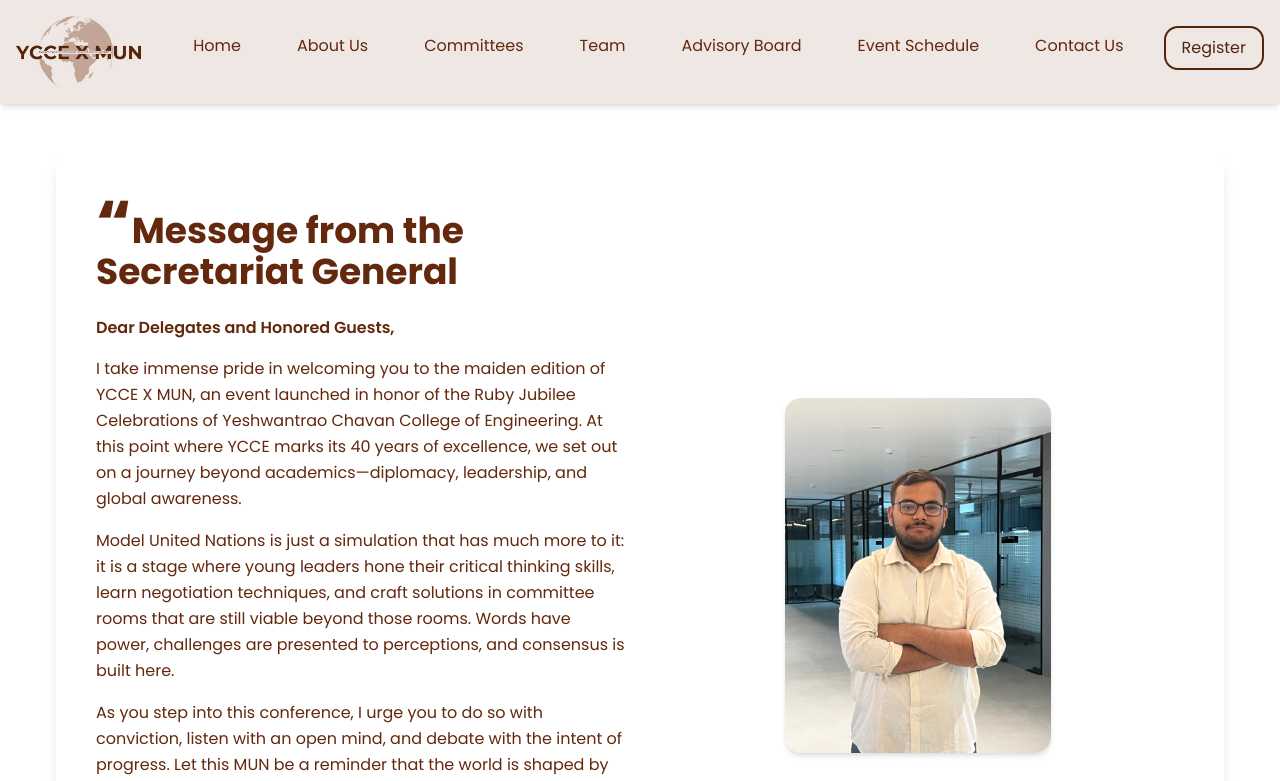
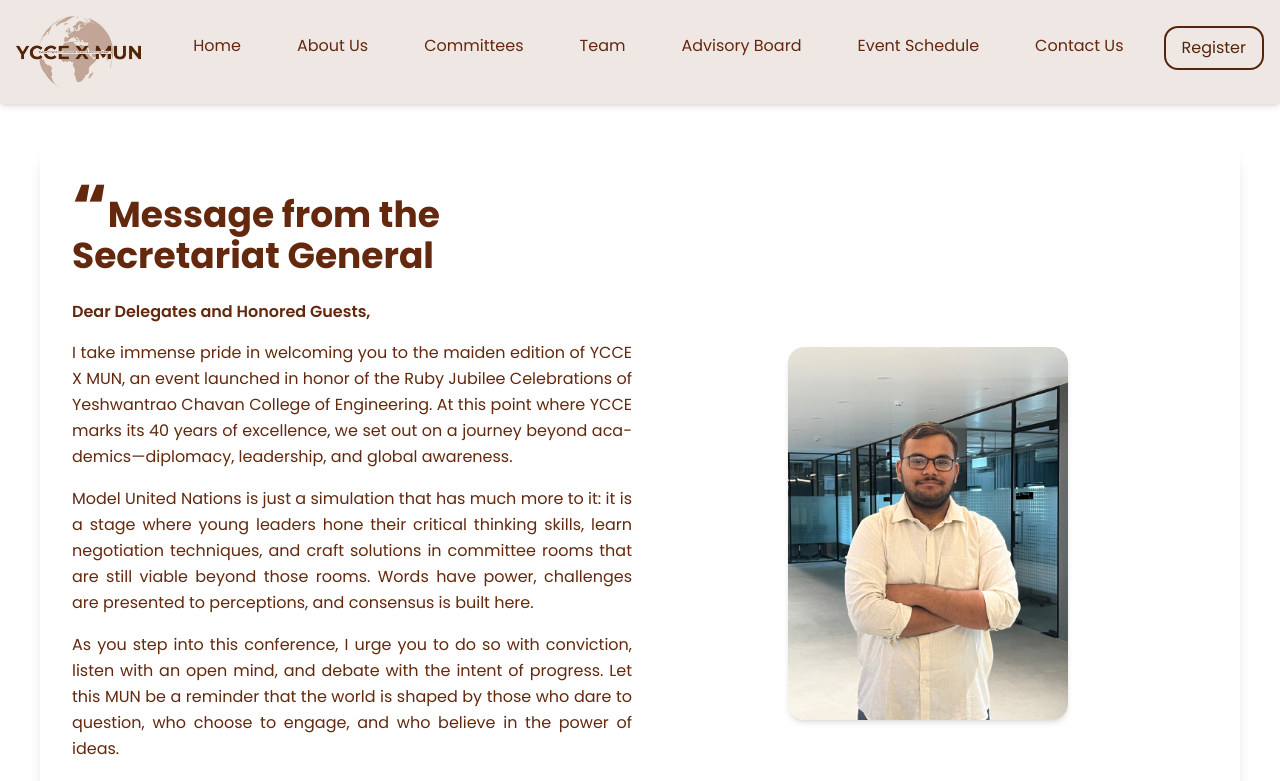
Before and after one commit to spectropaws/yccexmun, a Next.js app: page /gensecletter in a window 1280 px wide. Shown: the top 781 px of the page. Built offline with nearby package versions, Linux system fonts and the light colour scheme.

Commit message:
justified

```diff
--- a/components/GenSec.js
+++ b/components/GenSec.js
@@ -2,9 +2,9 @@
 
 export default function LetterPage() {
   return (
-    <div className="px-2 sm:px-2 md:px-10 py-8">
+    <div className="px-2 sm:px-2 md:px-6 py-6">
       <div className="gen-sec-letter-container shadow-lg rounded-2xl overflow-hidden max-w-none sm:mx-auto">
-        <section className="gen-sec-letter flex flex-col lg:flex-row items-center lg:items-center gap-6 p-4 sm:p-2 md:p-10">
+        <section className="gen-sec-letter flex flex-col lg:flex-row items-center lg:items-center gap-4 p-4 sm:p-2 md:p-8">
 
           <div className="text-left w-full lg:w-1/2">
             <h2 className="text-3xl md:text-4xl font-bold leading-tight">
@@ -12,13 +12,13 @@
               Message from the Secretariat General
             </h2>
             <p className="mt-6 font-semibold">Dear Delegates and Honored Guests,</p>
-            <p className="mt-4 leading-relaxed">
+            <p className="mt-4 leading-relaxed text-justify hyphens-auto">
               I take immense pride in welcoming you to the maiden edition of YCCE X MUN, an event launched in honor of the Ruby Jubilee Celebrations of Yeshwantrao Chavan College of Engineering. At this point where YCCE marks its 40 years of excellence, we set out on a journey beyond academics—diplomacy, leadership, and global awareness.
             </p>
-            <p className="mt-4 leading-relaxed">
+            <p className="mt-4 leading-relaxed text-justify hyphens-auto">
               Model United Nations is just a simulation that has much more to it: it is a stage where young leaders hone their critical thinking skills, learn negotiation techniques, and craft solutions in committee rooms that are still viable beyond those rooms. Words have power, challenges are presented to perceptions, and consensus is built here.
             </p>
-            <p className="mt-4 leading-relaxed">
+            <p className="mt-4 leading-relaxed text-justify hyphens-auto">
               As you step into this conference, I urge you to do so with conviction, listen with an open mind, and debate with the intent of progress. Let this MUN be a reminder that the world is shaped by those who dare to question, who choose to engage, and who believe in the power of ideas.
             </p>
             <p className="mt-6 font-semibold">Wishing you all an inspiring and transformative experience.</p>
```
